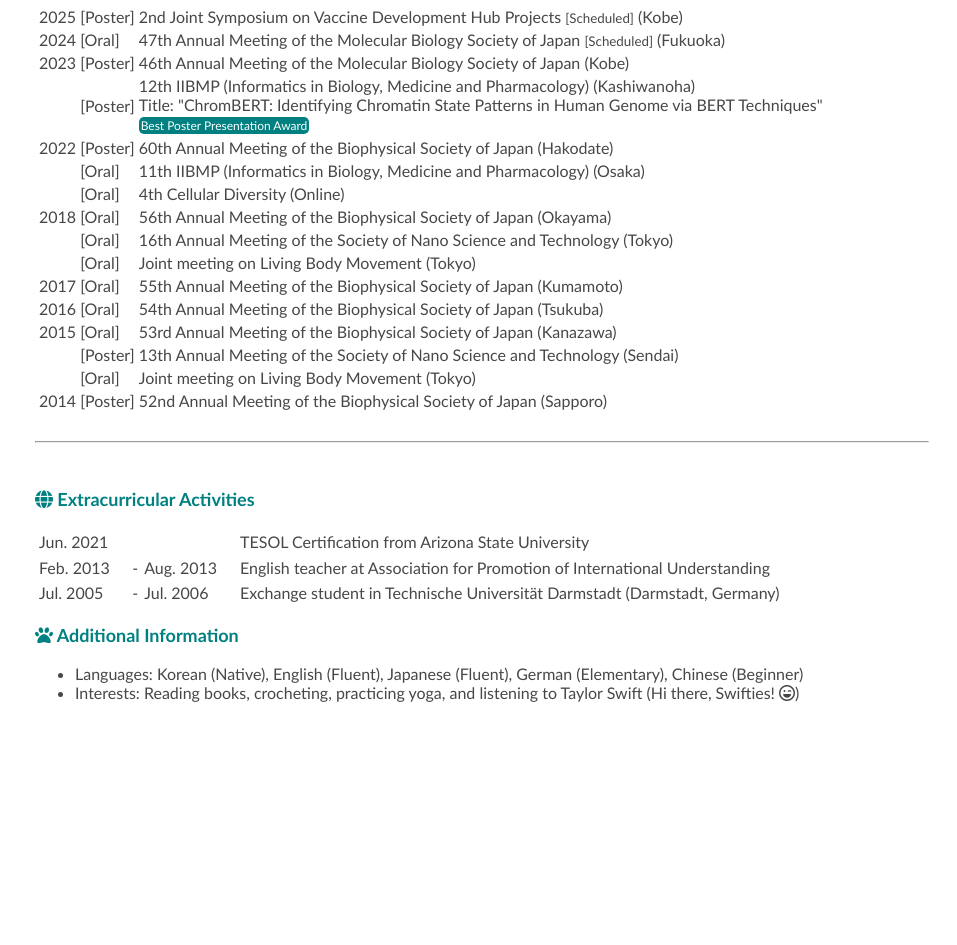
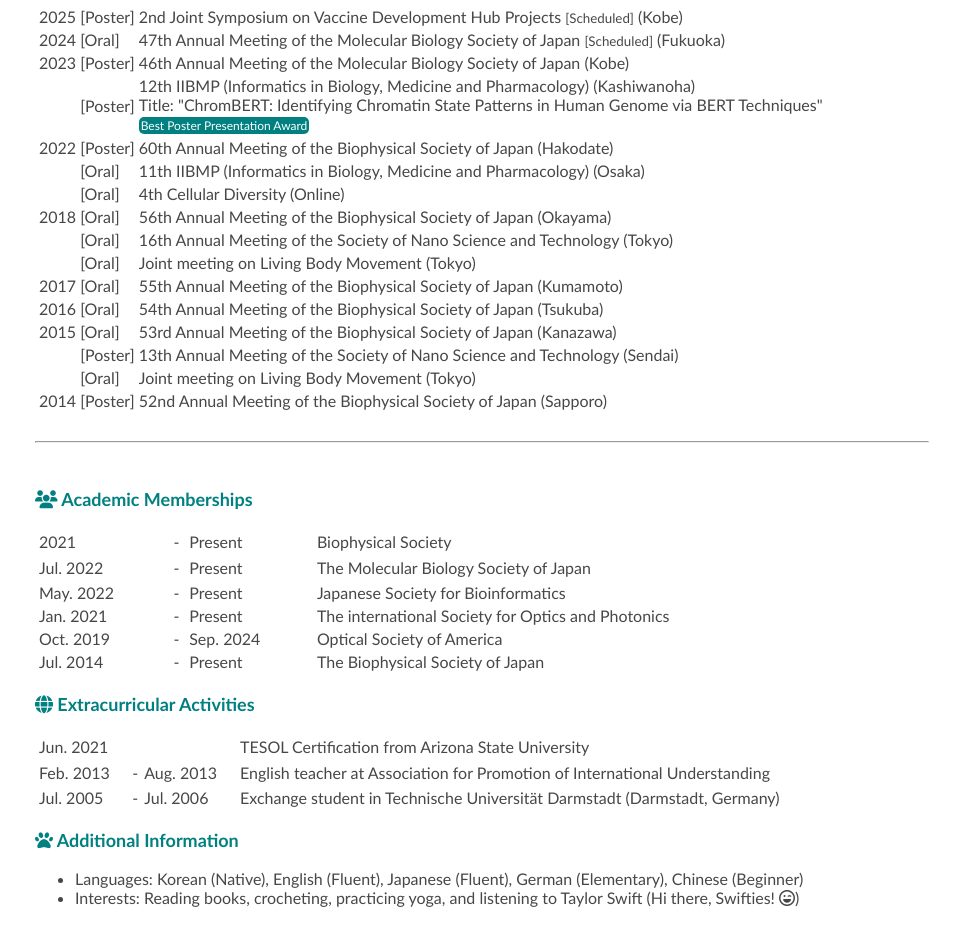
Before and after one commit to caocao0525/caocao0525.github.io, a plain HTML site: page index.html in a window 1280 px wide. Shown: the part 2906-3851 px from the top of the page, without its empty margins (323-1280 px from the left). Before the commit the page ends 3682 px from the top, so only its background shows below. Drawn offline with Linux system fonts and the light colour scheme.

Commit message:
Update index.html

```diff
--- a/index.html
+++ b/index.html
@@ -440,6 +440,45 @@ Graduate School of Interdisciplinary Information Studies <a href="https://www.ii
         </tr>
       </table>
 <br><hr><br>
+
+      <p class="title"><i class="fa-solid fa-users"></i> Academic Memberships </p>
+        <table>
+         <tr>
+           <td>2021</td>
+           <td> - </td> <td>Present</td>
+           <td> Biophysical Society  </td>
+         </tr>
+         <tr>
+           <td>Jul. 2022</td>
+           <td> - </td> <td>Present</td>
+           <td> The Molecular Biology Society of Japan　 </td>
+         </tr>
+         <tr>
+           <td>May. 2022</td>
+           <td> - </td>
+           <td>Present</td>
+           <td>Japanese Society for Bioinformatics </td>
+         </tr>
+         <tr>
+           <td>Jan. 2021</td>
+           <td> - </td>
+           <td>Present</td>
+           <td>The international Society for Optics and Photonics </td>
+         </tr>
+         <tr>
+           <td>Oct. 2019</td>
+           <td> - </td>
+           <td>Sep. 2024 </td>
+           <td>Optical Society of America </td>
+         </tr>
+         <tr>
+           <td>Jul. 2014</td>
+           <td> - </td>
+           <td>Present </td>
+           <td>The Biophysical Society of Japan </td>
+         </tr>
+       </table>
+
       <p class="title"> <i class="fas fa-globe"></i> Extracurricular Activities</p>
        <table>
          <tr>
```
